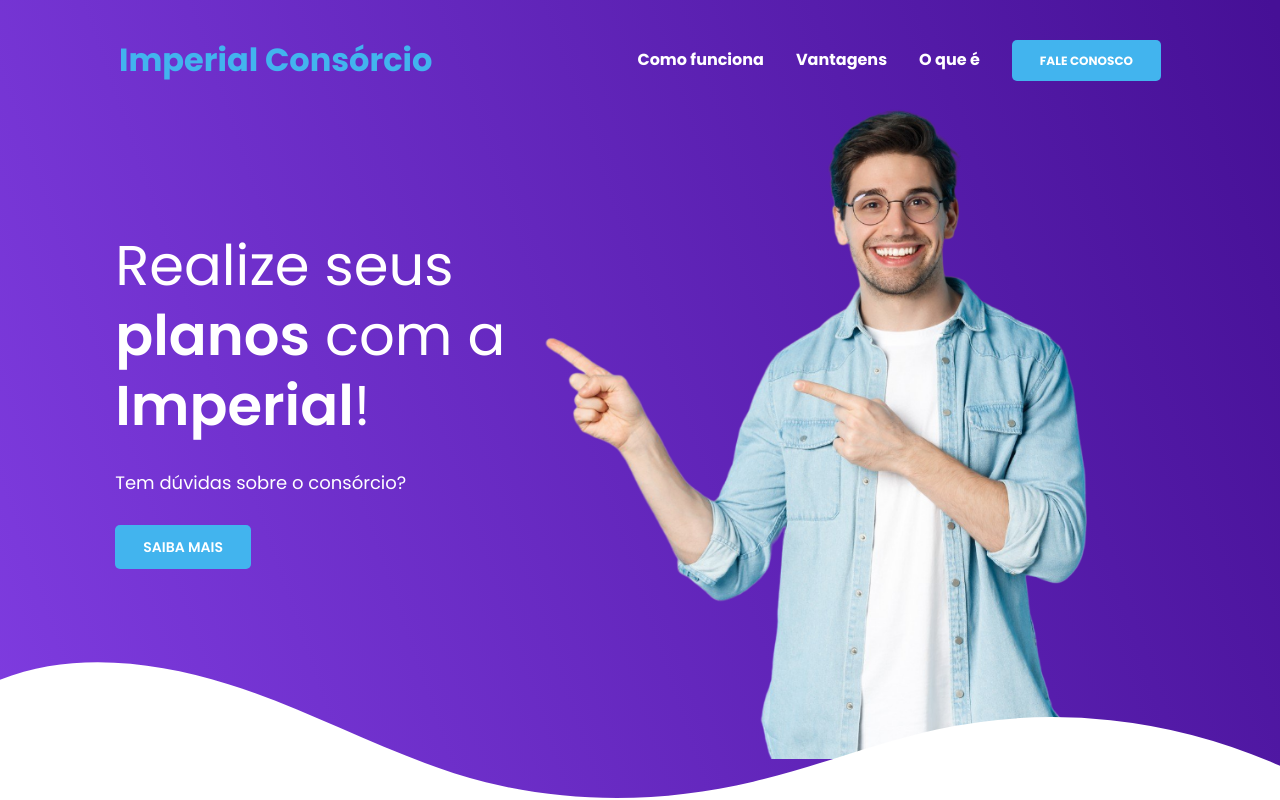
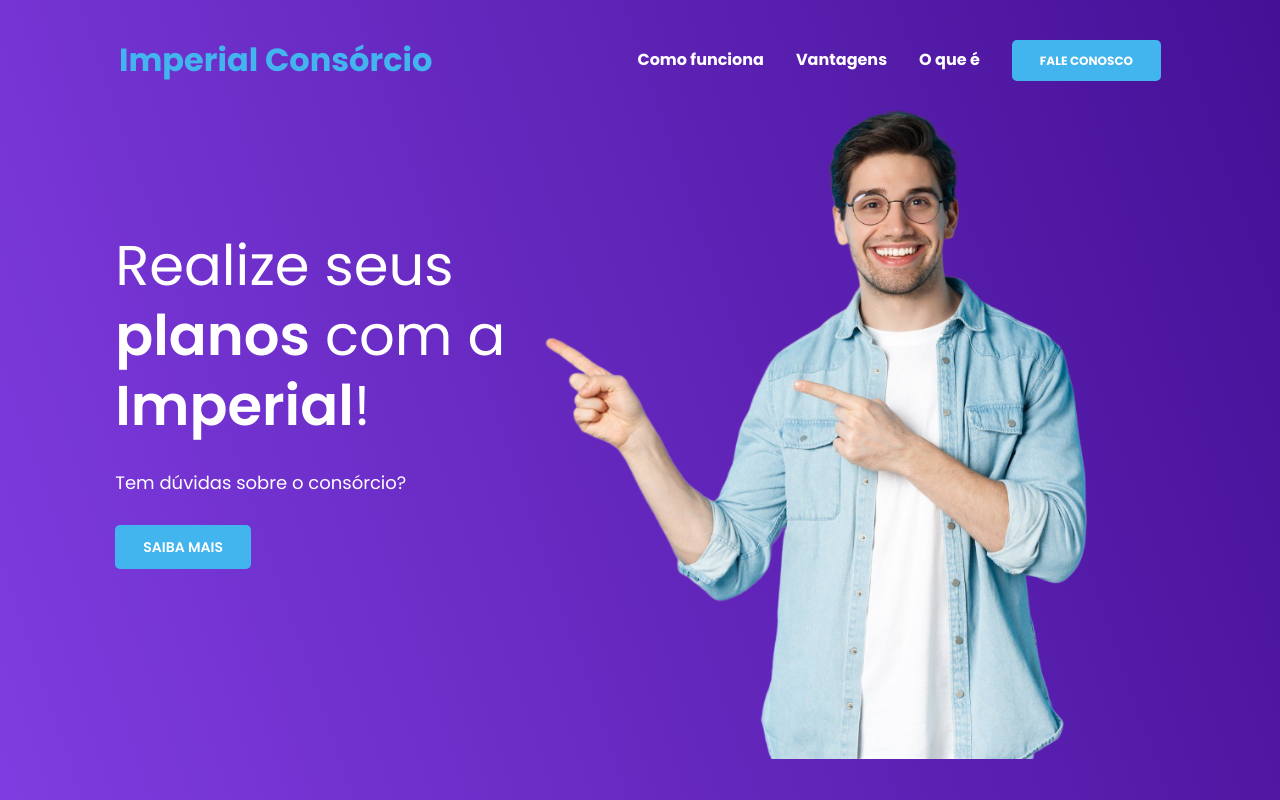
Before and after one commit to abnerfds/imperial-consorcio-app, a Next.js app: page / in a window 1280 px wide. Shown: the top 800 px of the page. Built offline with nearby package versions, Linux system fonts and the light colour scheme.

Commit message:
[fix]: removendo onda.

```diff
--- a/src/app/components/InitialPage/InitialPage.tsx
+++ b/src/app/components/InitialPage/InitialPage.tsx
@@ -25,11 +25,11 @@ const InitialPage = () => {
           />
         </section>
 
-        <div className="custom-shape-divider-bottom-1696870364">
+        {/* <div className="custom-shape-divider-bottom-1696870364">
             <svg data-name="Layer 1" xmlns="http://www.w3.org/2000/svg" viewBox="0 0 1200 120" preserveAspectRatio="none">
                 <path d="M321.39,56.44c58-10.79,114.16-30.13,172-41.86,82.39-16.72,168.19-17.73,250.45-.39C823.78,31,906.67,72,985.66,92.83c70.05,18.48,146.53,26.09,214.34,3V0H0V27.35A600.21,600.21,0,0,0,321.39,56.44Z" className="shape-fill"></path>
             </svg>
-        </div>
+        </div> */}
 
       </section>
   )
```
